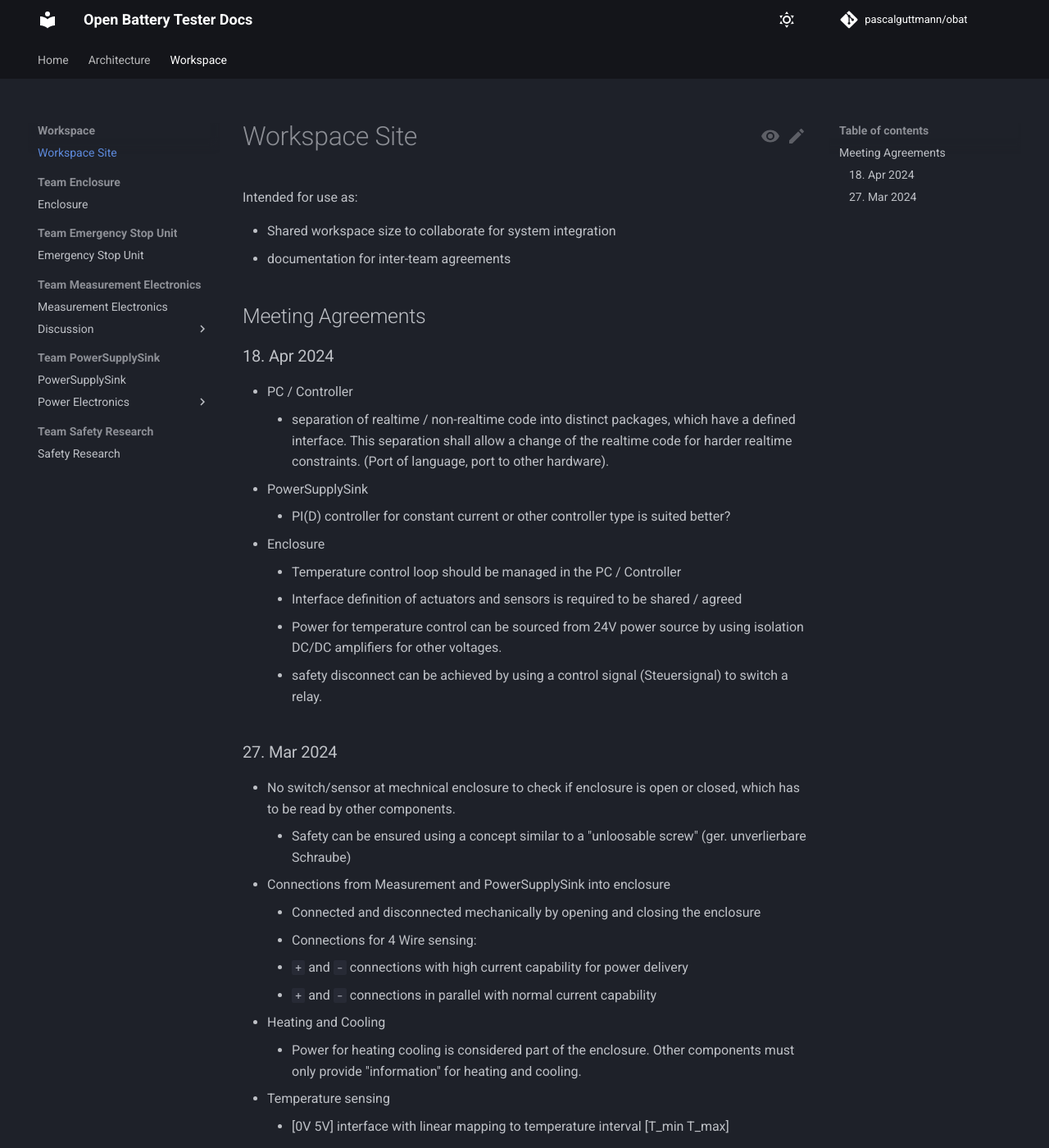
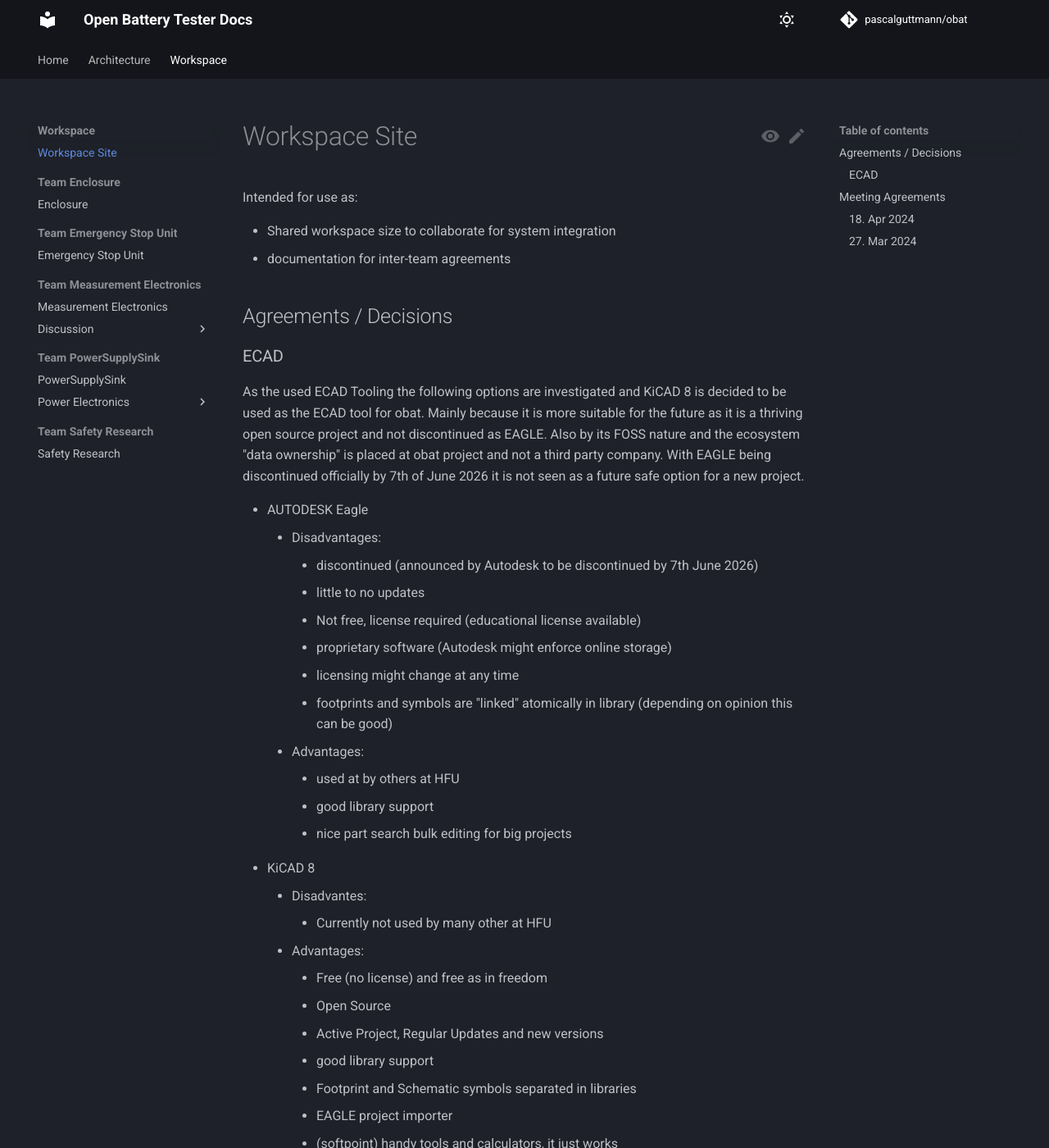
Before and after one commit to pascalguttmann/obat, an MkDocs documentation site: the page built from docs/workspace/index.md, in a window 1280 px wide and 1400 px high. Shown: the whole window at 82% size. Built offline with MkDocs 1.6.1 and Material for MkDocs 9.7.7, drawn with Linux system fonts in a browser that asks for light colours; comment, search, counter and statistics services are not loaded.

Commit message:
ecad tool decision

```diff
--- a/docs/workspace/index.md
+++ b/docs/workspace/index.md
@@ -4,6 +4,43 @@
 
   - Shared workspace size to collaborate for system integration
   - documentation for inter-team agreements
+
+## Agreements / Decisions
+
+### ECAD
+
+As the used ECAD Tooling the following options are investigated and KiCAD 8 is
+decided to be used as the ECAD tool for obat. Mainly because it is more suitable
+for the future as it is a thriving open source project and not discontinued as
+EAGLE. Also by its FOSS nature and the ecosystem "data ownership" is placed at
+obat project and not a third party company.
+With EAGLE being discontinued officially by 7th of June 2026 it is not seen as a
+future safe option for a new project.
+
+- AUTODESK Eagle
+    - Disadvantages:
+        - discontinued (announced by Autodesk to be discontinued by 7th June 2026)
+        - little to no updates
+        - Not free, license required (educational license available)
+        - proprietary software (Autodesk might enforce online storage)
+        - licensing might change at any time
+        - footprints and symbols are "linked" atomically in library (depending
+            on opinion this can be good)
+    - Advantages:
+        - used at by others at HFU
+        - good library support
+        - nice part search bulk editing for big projects
+- KiCAD 8
+    - Disadvantes:
+        - Currently not used by many other at HFU
+    - Advantages:
+        - Free (no license) and free as in freedom
+        - Open Source
+        - Active Project, Regular Updates and new versions
+        - good library support
+        - Footprint and Schematic symbols separated in libraries
+        - EAGLE project importer
+        - (softpoint) handy tools and calculators, it just works
 
 ## Meeting Agreements
 
```
